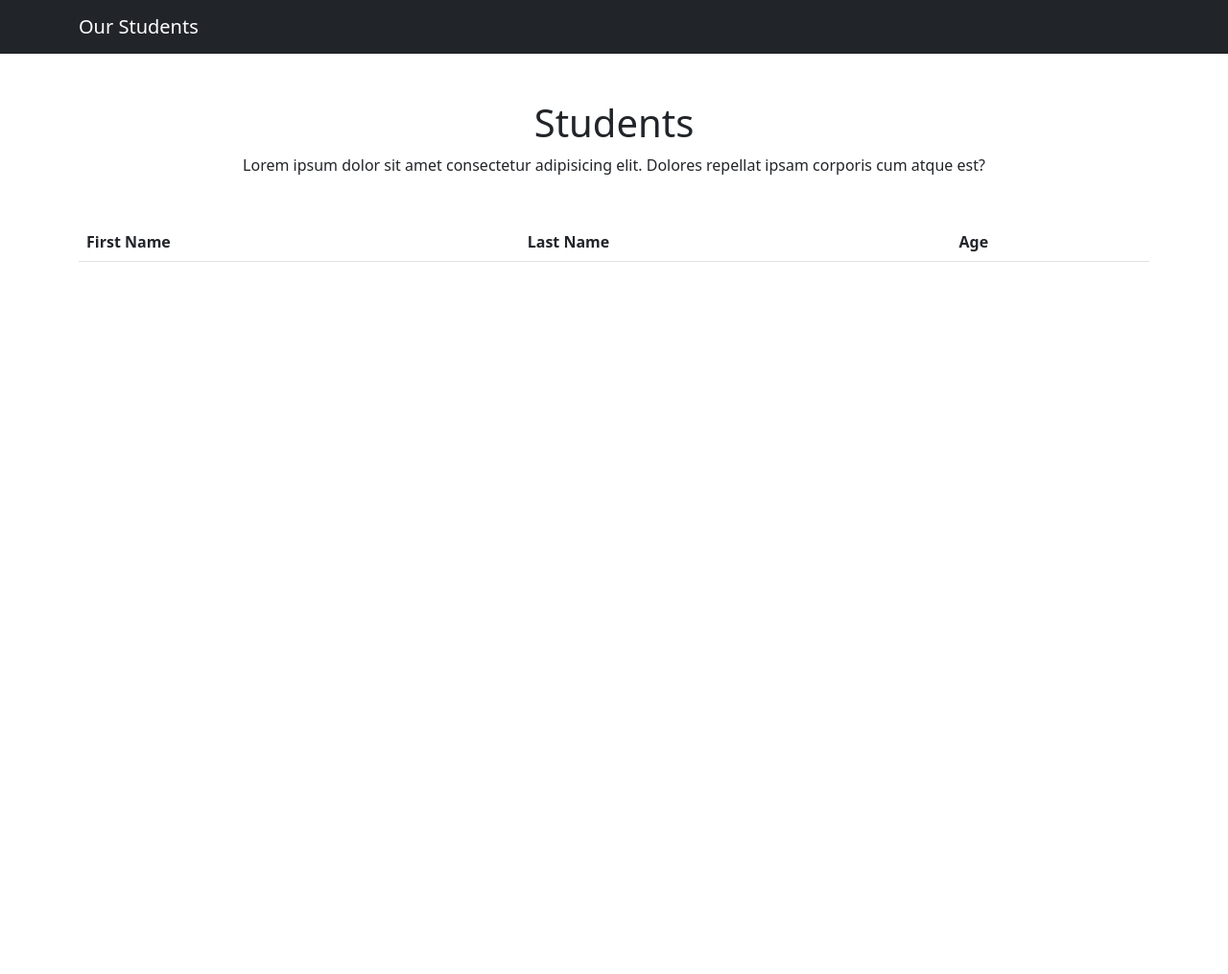
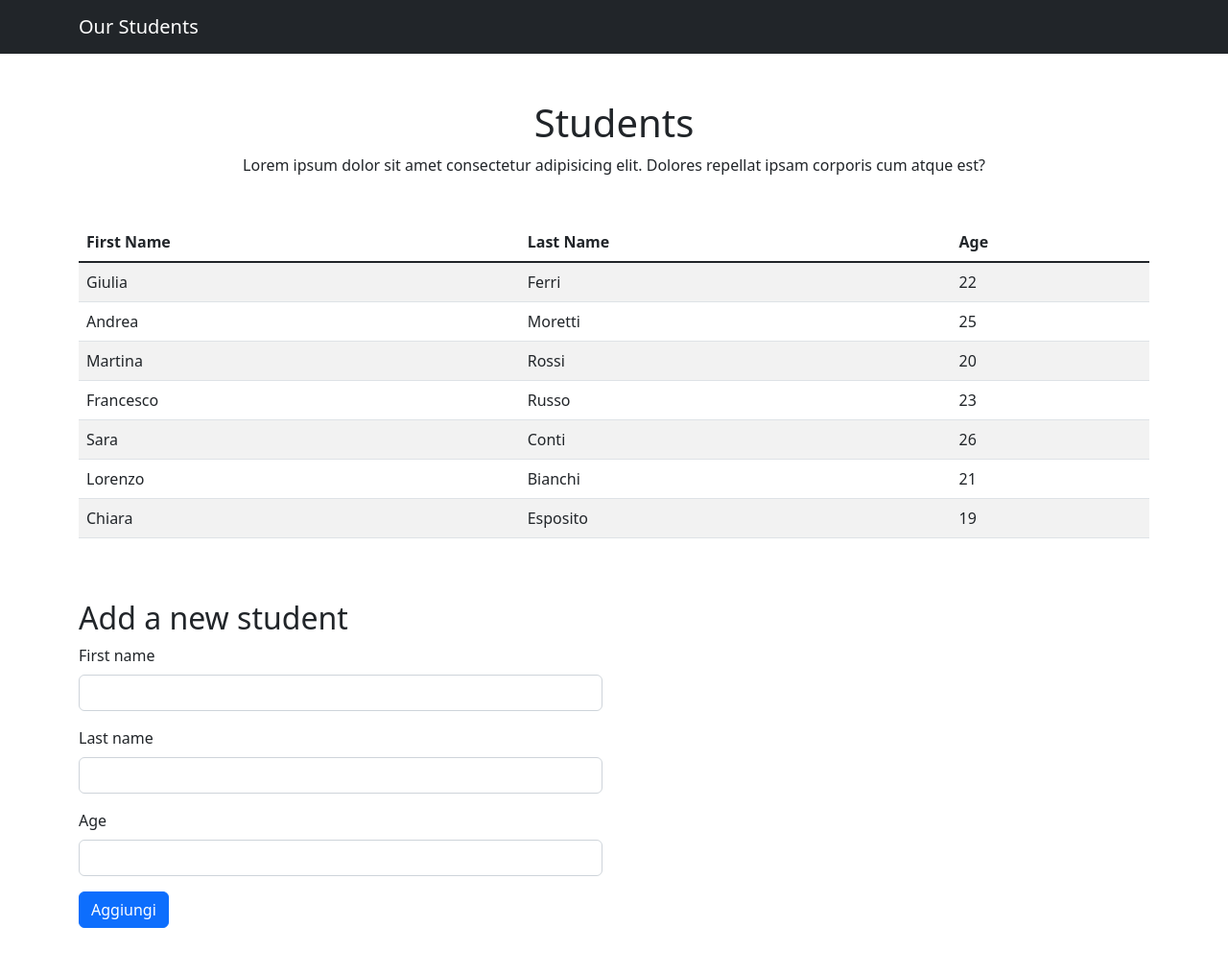
Before and after one commit to EleonoraMercado/js-oggetti-studenti, a plain HTML site: page esesrcizio.26-03/03/index.html in a window 1280 px wide. Shown: the whole page at 96% size. Before the commit the page ends 800 px from the top, so only its background shows below. Drawn offline with nearby package versions, Linux system fonts and the light colour scheme.

Commit message:
ADD: form

```diff
--- a/esesrcizio.26-03/03/index.html
+++ b/esesrcizio.26-03/03/index.html
@@ -34,12 +34,40 @@
                                 <th>Age</th>
                             </tr>
                         </thead>
-                        <tbody class="table-group-divider">
-
-                        </tbody>
+                        <tbody id="table-body" class="table-group-divider"></tbody>
                     </table>
                 </div>
 
+            </div>
+        </section>
+        <section class="pb-5">
+            <div class="container">
+                <h2>Add a new student</h2>
+            </div>
+
+            <div class="container">
+                <div class="row">
+                    <div class="col-lg-6">
+                        <form action="" id="formNewStudents">
+                            <div class="mb-3">
+                                <label for="firstName" class="form-label">First name</label>
+                                <input type="text" class="form-control" id="firstName">
+                              </div>
+                              <div class="mb-3">
+                                <label for="lastName" class="form-label">Last name</label>
+                                <input type="text" class="form-control" id="lastName">
+                              </div>
+                              <div class="mb-3">
+                                <label for="age" class="form-label">Age</label>
+                                <input type="number" class="form-control" id="age">
+                              </div>
+
+                              <button id="submit" class="btn btn-primary">
+                                Aggiungi
+                              </button>
+                        </form>
+                    </div>
+                </div>
             </div>
         </section>
     </main>
```
